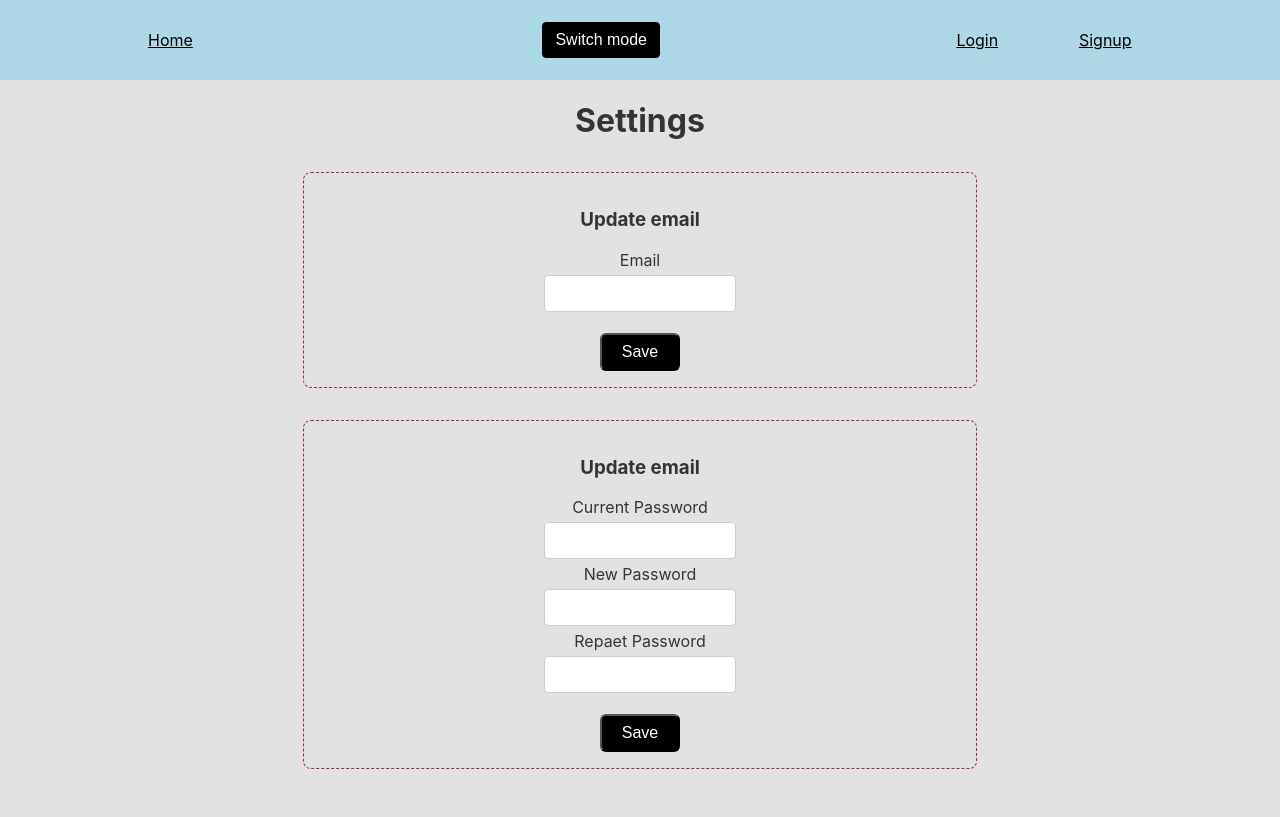
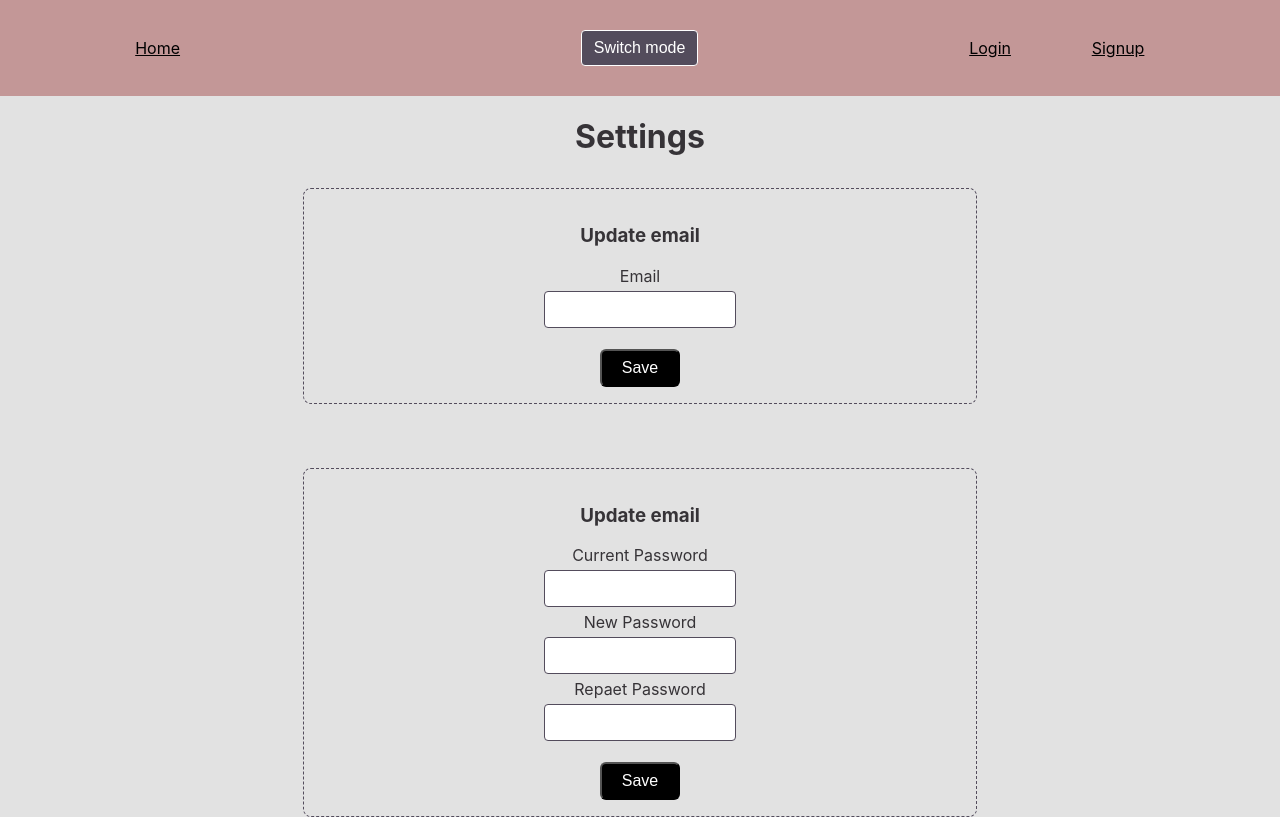
Before and after one commit to suspha/react-friend-list, a React (Create React App) app in the folder frontend/: page /settings in a window 1280 px wide. Built offline with nearby package versions, Linux system fonts and the light colour scheme.

Commit message:
Change color theme

```diff
--- a/frontend/src/App.css
+++ b/frontend/src/App.css
@@ -7,8 +7,8 @@ Nav{
   display: flex;
   justify-content: space-around;
   align-items: center;
-  min-height: 10vh;
-  background: lightblue;
+  min-height: 12vh;
+  background: #c39797;
 }
 
 Nav a {
@@ -24,7 +24,7 @@ Nav a {
 }
 
 .nav-home {
-  width: 40%;
+  width: 44%;
   display: flex;
   justify-content: space-between;
   align-items: center;
@@ -55,13 +55,17 @@ input {
   padding: 10px 20px;
   margin: 5px 0;
   display: inline-block;
-  border: 1px solid #ccc;
+  border: 1px solid #534c5c;;
   border-radius: 4px;
   box-sizing: border-box;
 }
 
+form {
+  margin-bottom: 4rem;
+}
+
 .settings-form{
-  border: 1px dashed brown;
+  border: 1px dashed #534c5c;;
   width: 50%;
   margin: 0 auto;
   margin-top: 2rem;
@@ -70,9 +74,9 @@ input {
 }
 
 .toggle-button{
-  border: 1px solid black;
+  border: 1px solid white;
   border-radius: 4px;
-  background: black;
+  background: #534c5c;
   padding: 8px 12px;
   font-size: 16px;
   cursor: pointer;
```
